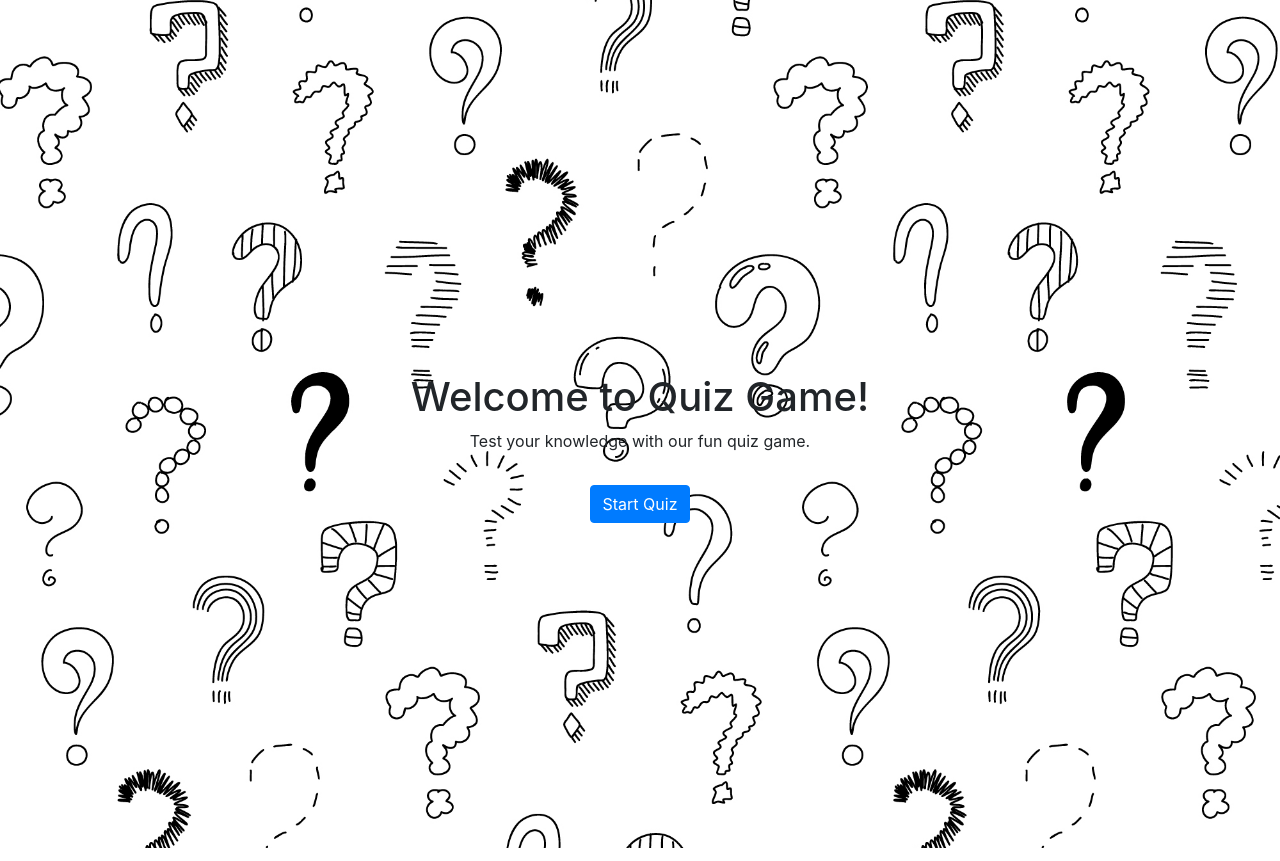
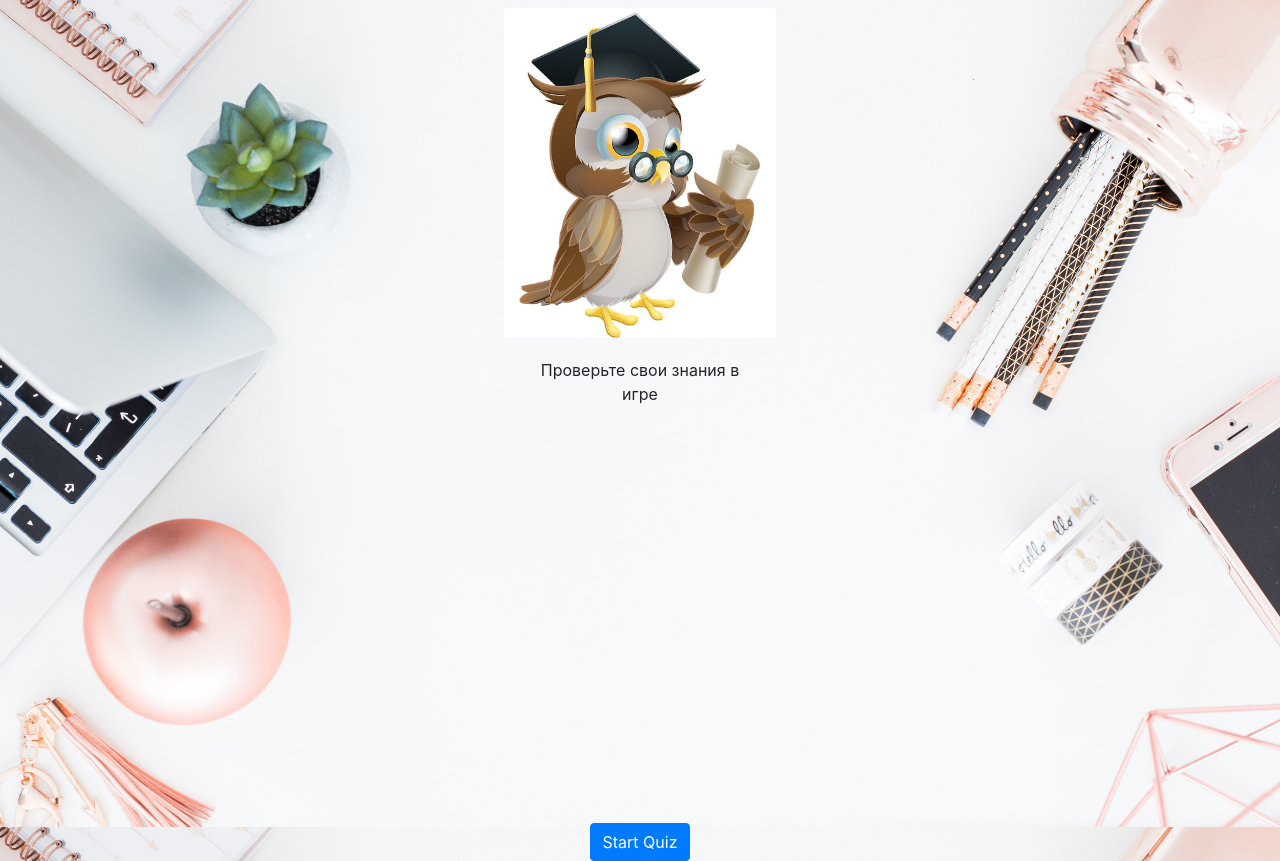
Before and after one commit to zerosergey2024/GameProject, a Flask app: page / in a window 1280 px wide. Run offline with Flask 3, Linux system fonts and the light colour scheme; some libraries are stand-ins or nearby versions.

Commit message:
add fon and logo

```diff
--- a/app/static/css/styles.css
+++ b/app/static/css/styles.css
@@ -1,5 +1,5 @@
 body {
-    background-image: url('../image/7234325.jpg');
+    background-image: url('../image/fon2.jpg');
     background-size: cover;
     background-position: center;
     height: 100vh;
--- a/app/templates/shablon.html
+++ b/app/templates/shablon.html
@@ -9,10 +9,21 @@
     <!-- Подключение пользовательских стилей -->
     <link href="{{ url_for('static', filename='css/styles.css') }}" rel="stylesheet">
 </head>
+<header>
+<!--    -->
+<!--    <img src="../static/image/logotip.jpg" class="rounded mx-auto d-block" alt="...">-->
+    <div class="mx-auto p-2" style="width: 18rem;">
+        <img src="../static/image/logot.jpg" class="card-img-top" alt="...">
+        <div class="card-body">
+            <p class="card-text fs-4 fw-bolder" align="center">Проверьте свои знания в игре</p>
+        </div>
+    </div>
+<!--    <h1 class="text-center">Добро пожаловать на викторину!</h1>-->
+</header>
 <body>
     <div class="container text-center text-blue">
-        <h1 class="mt-5">Welcome to Quiz Game!</h1>
-        <p>Test your knowledge with our fun quiz game.</p>
+<!--        <h1 class="mt-5">Добро пожаловать на викторину!</h1>-->
+<!--        <p>Проверьте свои знания в игре.</p>-->
         <button class="btn btn-primary mt-3">Start Quiz</button>
     </div>
 
```
Also changed, not shown: app/static/image/222.jpg (added), app/static/image/fon.jpg (added), app/static/image/fon2.jpg (added), app/static/image/logot.jpg (added), app/static/image/quiz.png (added), app/static/image/shapka.jpg (added).
